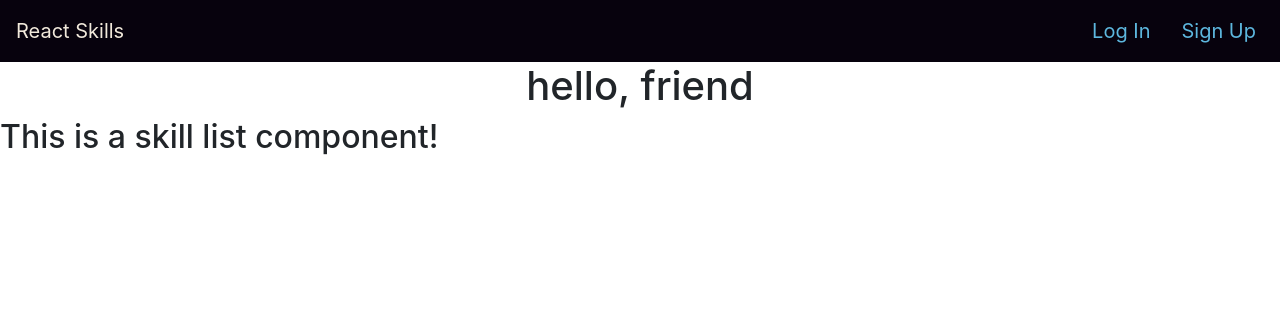
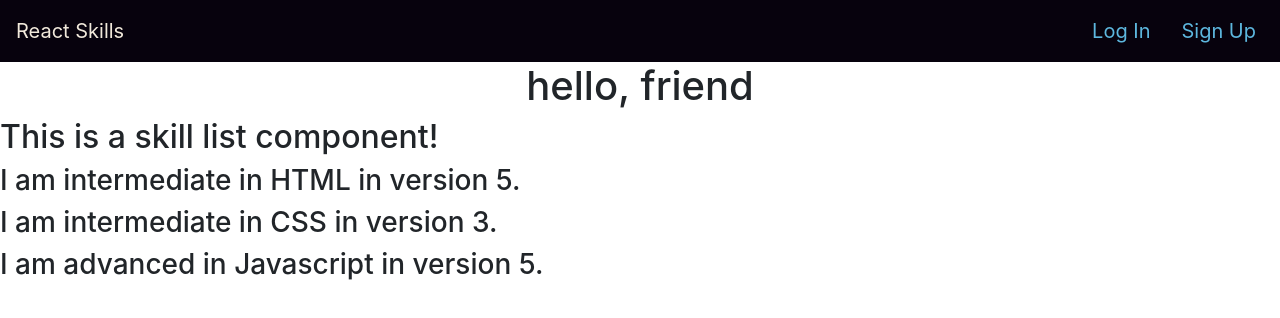
Before and after one commit to rharen11/React-Skills-Front-End, a React (Create React App) app: page / in a window 1280 px wide. Shown: the top 318 px of the page. Built offline with nearby package versions, Linux system fonts and the light colour scheme; no server answers.

Commit message:
skills rendering

```diff
--- a/src/App.jsx
+++ b/src/App.jsx
@@ -24,22 +24,22 @@ const App = () => {
     setUser(authService.getUser())
   }
 
-  const puppies = [
+  const skills = [
     {
-      name: 'Ruby',
-      breed: 'Cheese Hound',
-      age: 2,
-      toys: ['squeaky ball', 'stick', 'giant rope toy']
+      name: 'HTML',
+      fluency: 'intermediate',
+      version: 5,
+      projects: ['swept away', 'portfolio', 'Newt']
     },{
-      name: 'Liam',
-      breed: 'Schnauzer',
-      age: 2,
-      toys: ['green duck', 'purple duck', 'yellow duck']
+      name: 'CSS',
+      fluency: 'intermediate',
+      version: 3,
+      projects: ['swept away', 'Mongoose Movies', 'Newt']
     },{
-      name: 'Franklin',
-      breed: 'Border Collie',
-      age: 15,
-      toys: ['deer antler', 'stuffed pig', 'squeaky duck']
+      name: 'Javascript',
+      fluency: 'advanced',
+      version: 5,
+      projects: ['Sonoma Hikes', 'portfolio', 'Newt']
     }
   ]
 
@@ -71,7 +71,7 @@ const App = () => {
           }
         />
       </Routes>
-      <SkillList />
+      <SkillList skills={skills}/>
     </>
   )
 }
--- /dev/null
+++ b/src/Skill.jsx
@@ -0,0 +1,9 @@
+const Skill = (props) => {
+  return (
+    <>
+      <h3> I am {props.skill.fluency} in {props.skill.name} in version {props.skill.version}.</h3>
+    </>
+  )
+}
+
+export default Skill
--- a/src/SkillList.jsx
+++ b/src/SkillList.jsx
@@ -1,7 +1,12 @@
-const SkillList = () => {
+import Skill from "./Skill"
+
+const SkillList = (props) => {
   return (
     <>
       <h2>This is a skill list component!</h2>
+      {props.skills.map(skill =>
+        <Skill key={skill.name} skill={skill}/>
+        )}
     </>
   )
 }
```
